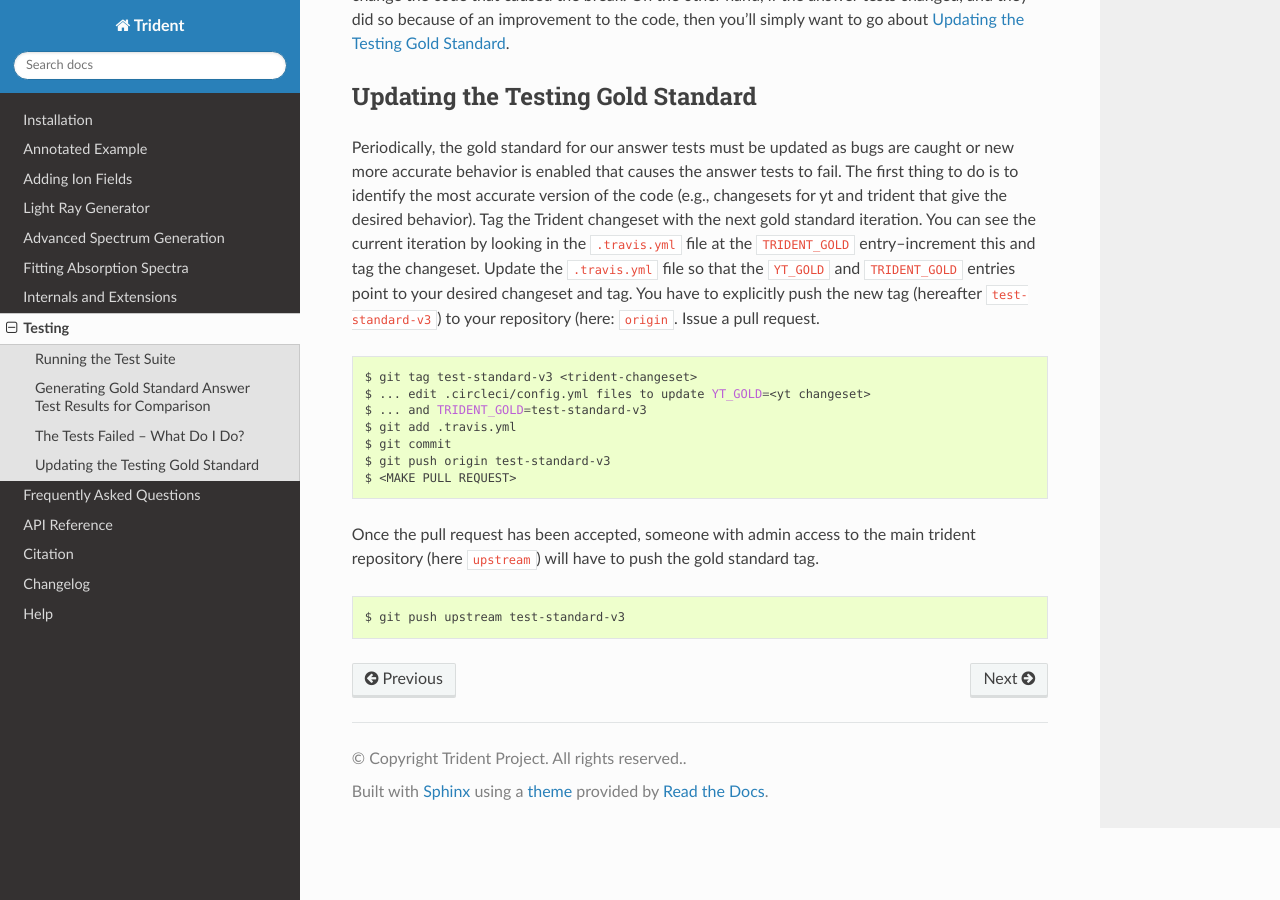
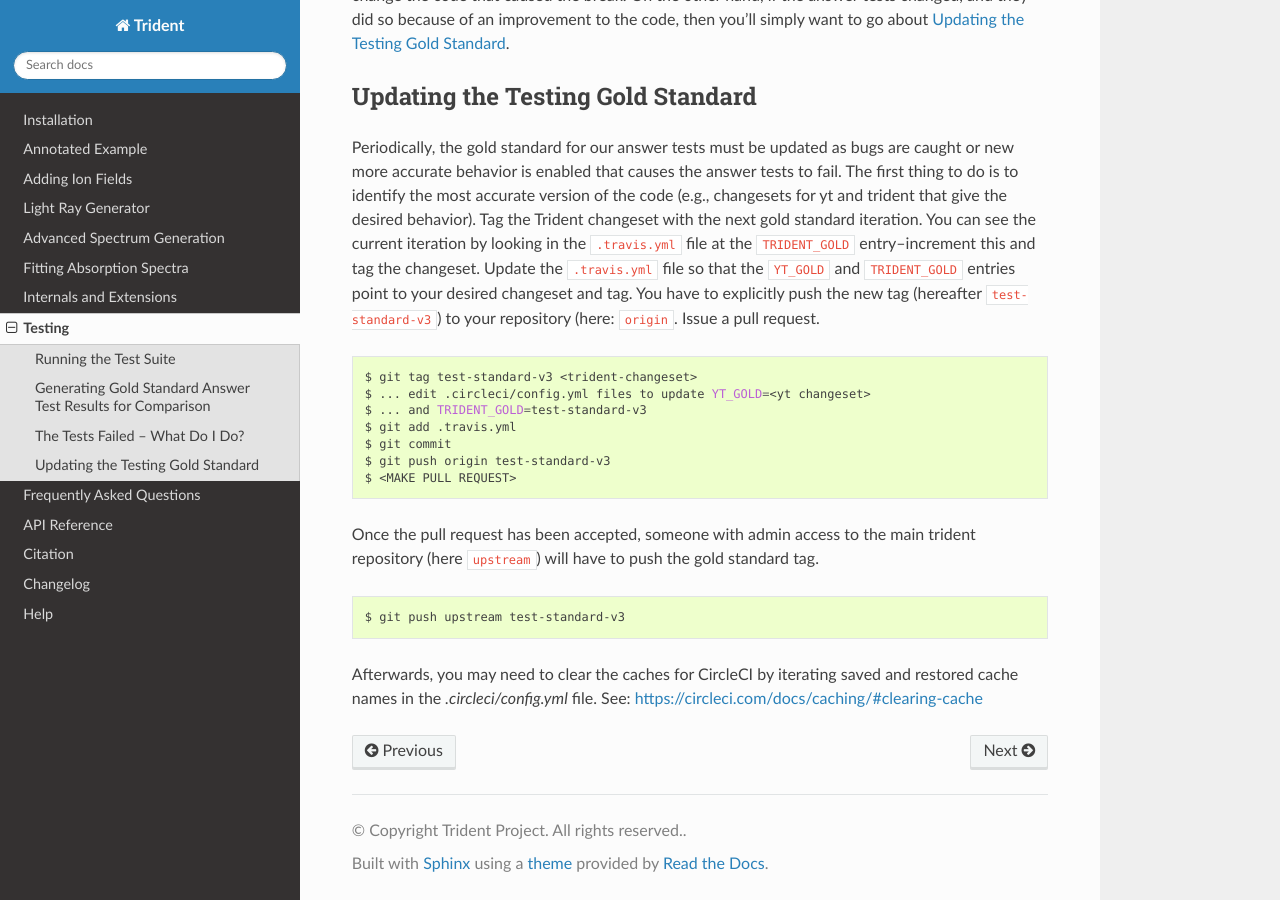
Before and after one commit to trident-project/trident, a Sphinx documentation site: the page built from doc/source/testing.rst, in a window 1280 px wide and 900 px high, scrolled down 2796 px. Built offline with Sphinx 7.4.7 and the Read the Docs theme 3.1.0, drawn with Linux system fonts in a browser that asks for light colours; formulas are drawn with MathJax 3.

Commit message:
Updating testing docs for clearing cache

```diff
--- a/doc/source/testing.rst
+++ b/doc/source/testing.rst
@@ -191,3 +191,7 @@ tag.
 .. code-block:: bash
 
    $ git push upstream test-standard-v3
+
+Afterwards, you may need to clear the caches for CircleCI by iterating saved
+and restored cache names in the `.circleci/config.yml` file.  See:
+https://circleci.com/docs/caching/#clearing-cache
```
